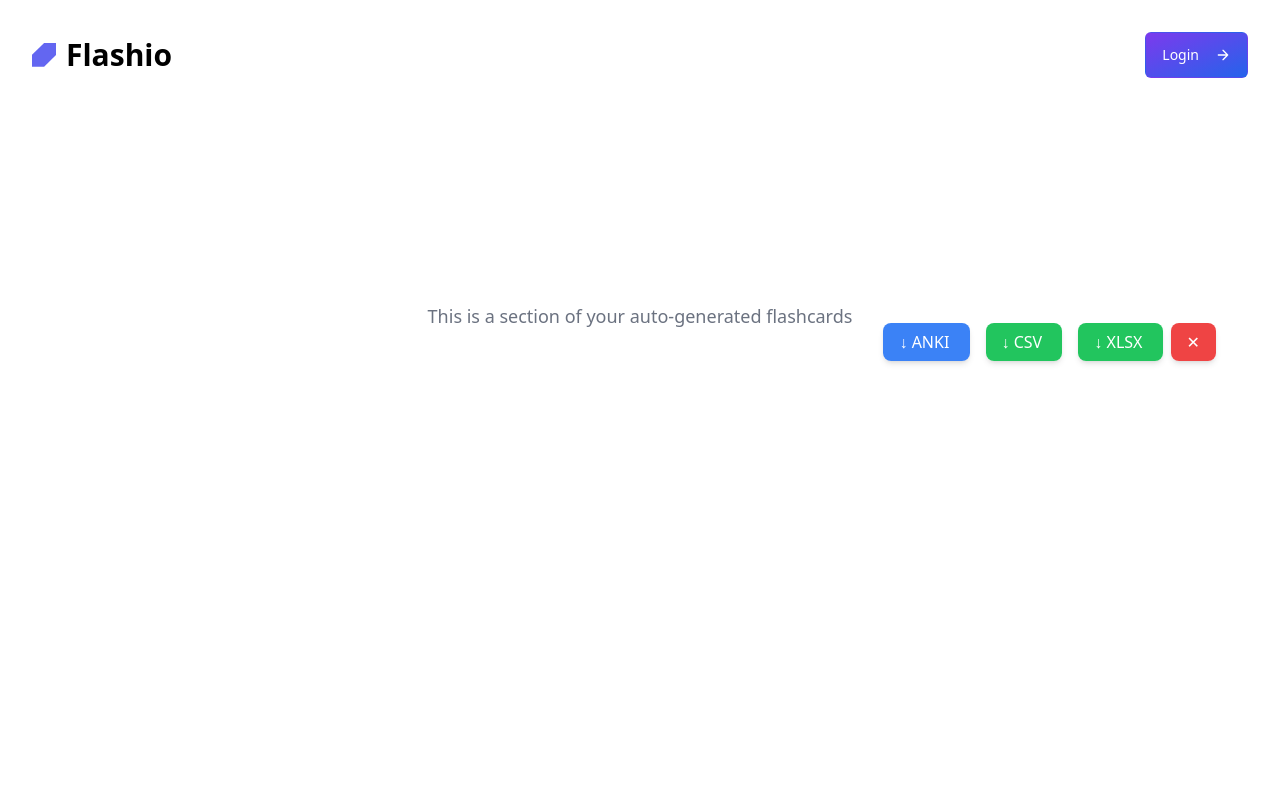
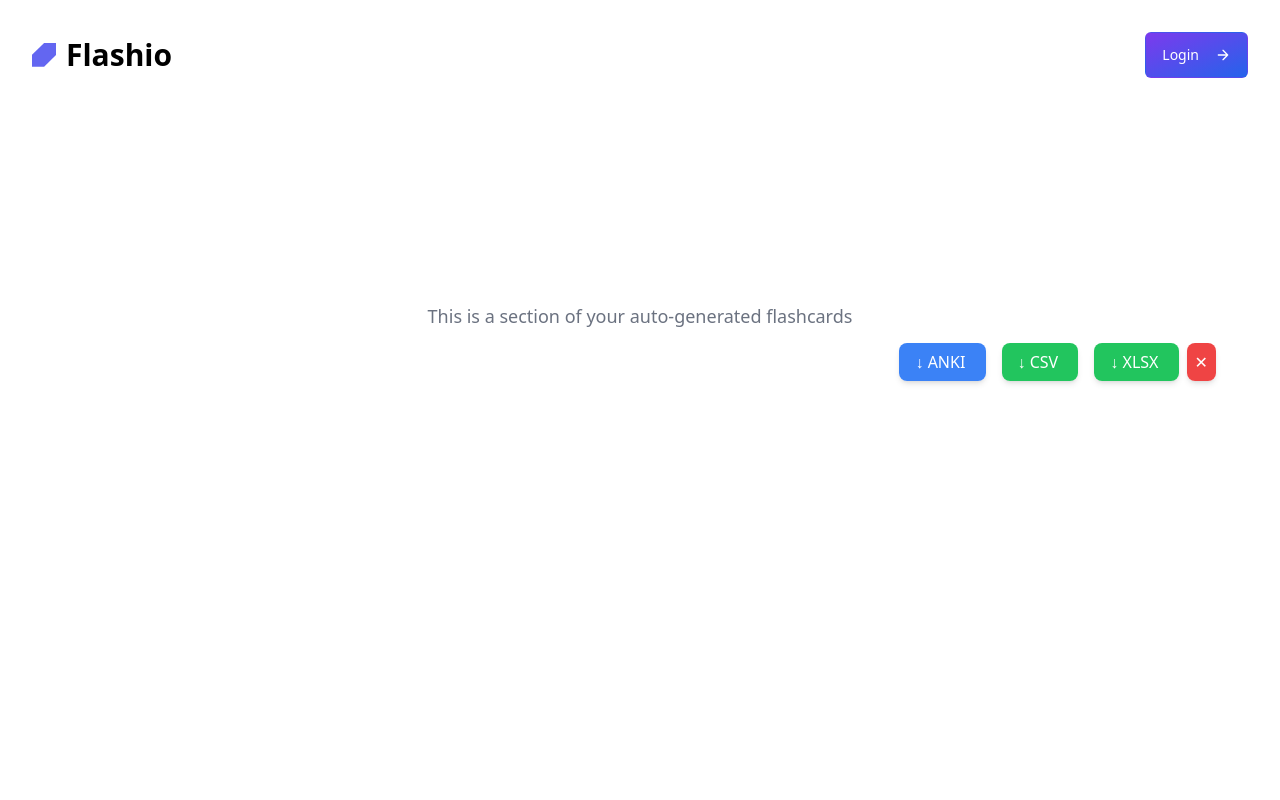
Before and after one commit to patraz/cardsio, a Django app: template templates/detail.html in a window 1280 px wide. Run offline with Django 3.2, Linux system fonts and the light colour scheme; the template is opened without the code that fills it, so the values that code supplies are empty; some libraries are stand-ins or nearby versions.

Commit message:
Changes to be committed: 	modified:   templates/detail.html
 Changes not staged for commit:
	modified:   flashio/settings.py

```diff
--- a/templates/detail.html
+++ b/templates/detail.html
@@ -5,19 +5,19 @@
   <div class="bg-white py-6 sm:py-8 lg:py-12">
     <div class="mx-auto max-w-screen-2xl px-4 md:px-8">
       <!-- text - start -->
-      <div class="mb-6 md:mb-16">
+      <div class="mb-28 sm:mb-20">
         <h2 class="mb-4 text-center text-2xl font-bold text-gray-800 md:mb-6 lg:text-3xl">{{object.name}}</h2>
 
-        <p class="mx-auto max-w-screen-md text-center text-gray-500 md:text-lg">This is a section of your auto-generated flashcards</p>
+        <p class=" mb-5 mx-auto max-w-screen-md text-center text-gray-500 md:text-lg">This is a section of your auto-generated flashcards</p>
 
         <div class="float-right">
-          <a href="{% url 'apkg-download' pk=object.pk %}" class="mb-6 mx-2 text-white py-2 px-4 rounded-lg bg-blue-500 hover:bg-blue-400 font-medium transition-colors shadow-md">&#8595 ANKI
+          <a href="{% url 'apkg-download' pk=object.pk %}" class="mx-1 sm:mx-2 text-white py-2 px-4 rounded-lg bg-blue-500 hover:bg-blue-400 font-medium transition-colors shadow-md">&#8595 ANKI
           </a>
-          <a href="{% url 'csv-download' pk=object.pk %}" class="mb-6 mx-2 text-white py-2 px-4 rounded-lg bg-green-500 hover:bg-green-600 font-medium transition-colors shadow-md">&#8595 CSV
+          <a href="{% url 'csv-download' pk=object.pk %}" class="mx-1 sm:mx-2 text-white py-2 px-4 rounded-lg bg-green-500 hover:bg-green-600 font-medium transition-colors shadow-md">&#8595 CSV
           </a>
-          <a href="{% url 'xlsx-download' pk=object.pk %}" class="mb-6 mx-2 text-white py-2 px-4 rounded-lg bg-green-500 hover:bg-green-600 font-medium transition-colors shadow-md">&#8595 XLSX
+          <a href="{% url 'xlsx-download' pk=object.pk %}" class="mx-1 sm:mx-2 text-white py-2 px-4 rounded-lg bg-green-500 hover:bg-green-600 font-medium transition-colors shadow-md">&#8595 XLSX
           </a>
-          <a href="{% url 'deck-delete' pk=object.pk %}" class=" mb-6 text-white py-2 px-4 rounded-lg bg-red-500 hover:bg-red-700 font-medium transition-colors shadow-md">&#10005
+          <a href="{% url 'deck-delete' pk=object.pk %}" class=" text-white py-1 sm:py-2 px-2  rounded-lg bg-red-500 hover:bg-red-700 font-medium transition-colors shadow-md">&#10005
           </a>
 
         </div>
```
